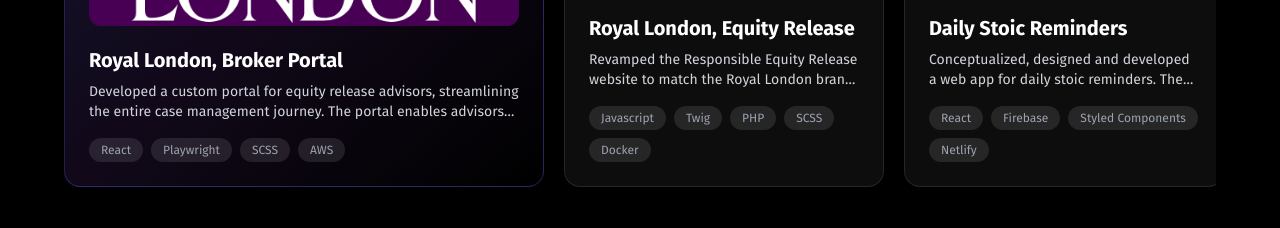
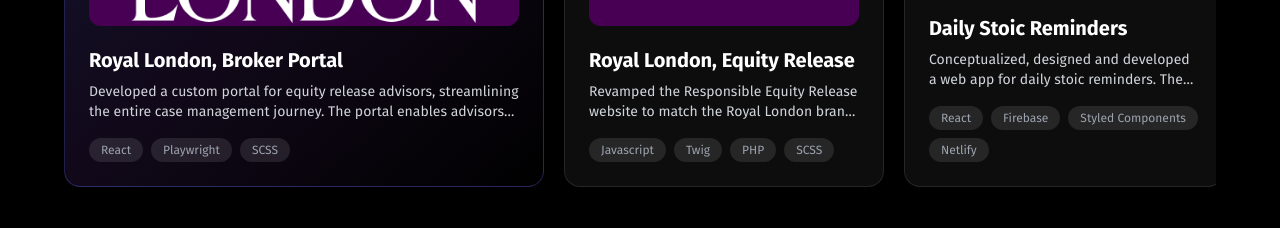
Before and after one commit to allanmosesfernandes/portfolio2025, a Next.js app: page / in a window 1280 px wide. Shown: the part 2900-3128 px from the top of the page. Built offline with nearby package versions, Linux system fonts and the light colour scheme; no server answers; the database is empty.

Commit message:
RLDN compliance

```diff
--- a/src/app/utils.js
+++ b/src/app/utils.js
@@ -114,7 +114,7 @@
         date: 'August 2024 - January 2025',
         summary:
             'Developed a custom portal for equity release advisors, streamlining the entire case management journey. The portal enables advisors to create cases, generate quotes, produce Key Facts Illustrations (KFIs), submit applications, and securely upload required documentation.',
-        tools: ['React', 'Playwright', 'SCSS', 'AWS'],
+        tools: ['React', 'Playwright', 'SCSS'],
         website: 'https://www.youtube.com/watch?v=YpkjyMbBHTg',
     },
     {
@@ -123,7 +123,7 @@
         date: 'August 2024 - September 2024',
         summary:
             'Revamped the Responsible Equity Release website to match the Royal London brand guidelines. To allow users and advisers to explore the Royal London products range.',
-        tools: ['Javascript', 'Twig', 'PHP', 'SCSS', 'Docker'],
+        tools: ['Javascript', 'Twig', 'PHP', 'SCSS'],
         website: 'https://equityrelease.royallondon.com/',
     },
     // {
```
